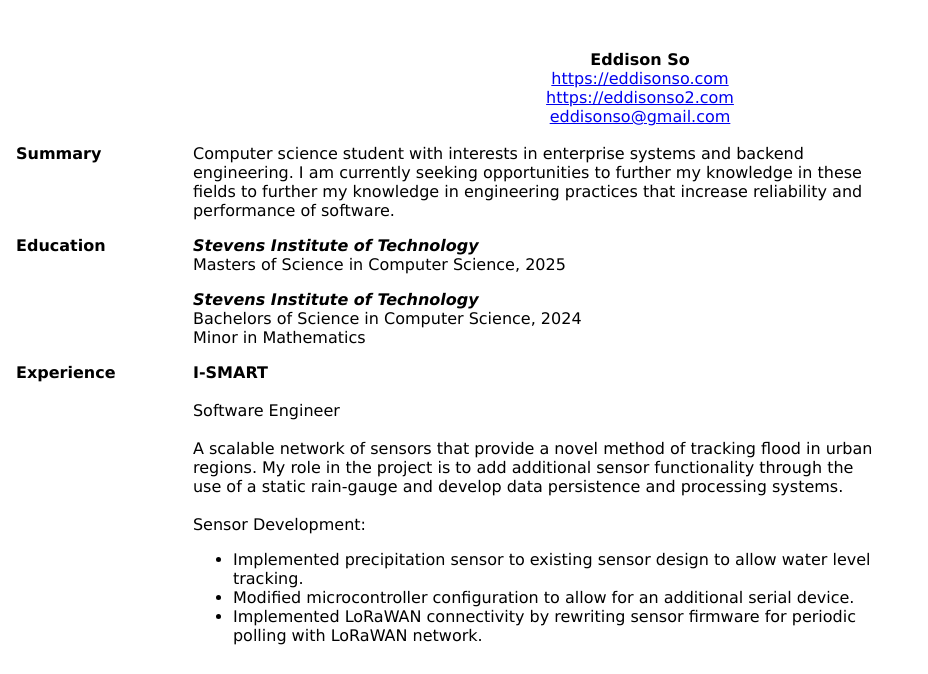
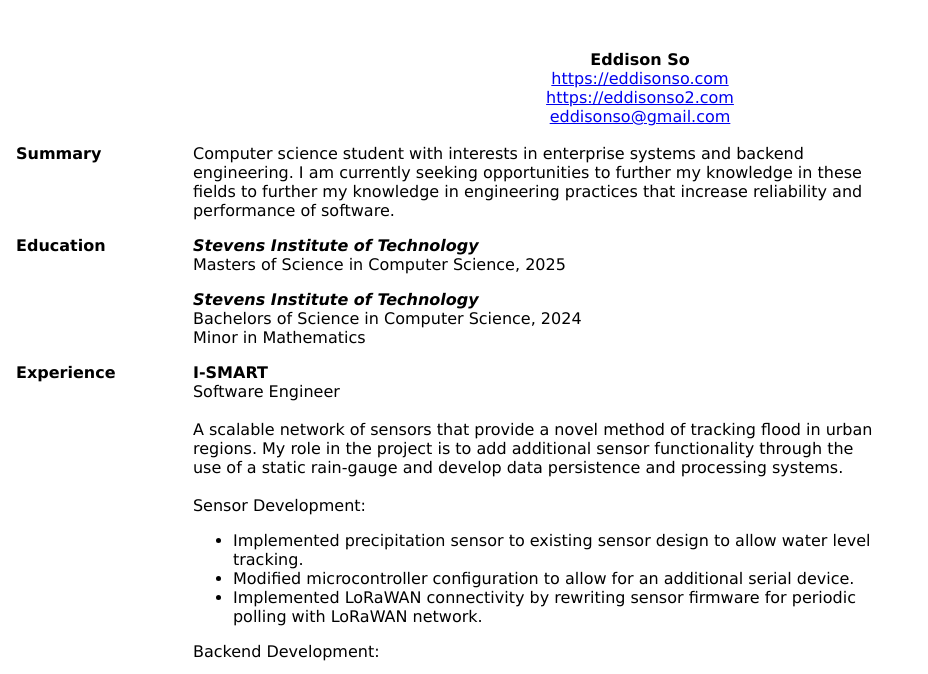
Before and after one commit to EddisonSo/resume-website, a plain HTML site: page index.html in a window 1280 px wide. Shown: the top 674 px of the page, without its empty margins (0-928 px from the left). Drawn offline with Linux system fonts and the light colour scheme.

Commit message:
Updated Resume (stying)

```diff
--- a/index.html
+++ b/index.html
@@ -65,7 +65,7 @@
             <tr>
                 <td><b>Experience</b></td>
                 <td>
-                    <b>I-SMART</b><br><br>
+                    <b>I-SMART</b><br>
                     Software Engineer<br><br>
                     A scalable network of sensors that provide a novel method of tracking flood in urban regions. My role in the project is to add additional sensor functionality through the use of a static rain-gauge and develop data persistence and processing systems.<br><br>
                     Sensor Development:<br>
@@ -73,7 +73,7 @@
                         <li>Implemented precipitation sensor to existing sensor design to allow water level tracking.</li>
                         <li>Modified microcontroller configuration to allow for an additional serial device.</li>
                         <li>Implemented LoRaWAN connectivity by rewriting sensor firmware for periodic polling with LoRaWAN network.</li>
-                    </ul><br>
+                    </ul>
                     Backend Development:<br>
                     <ul>
                         <li>Developed data persistence server and mapping service to allow users to access real-time sensor data.</li>
```
